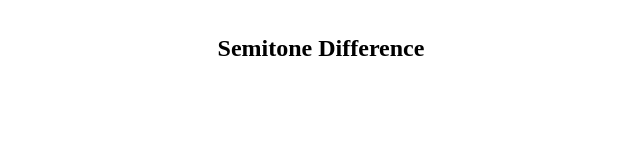
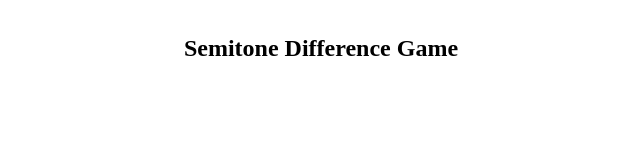
Before and after one commit to Ranger03/SemitoneWebApp, a website: page index.html in a window 1280 px wide. Shown: the top 160 px of the page, without its empty margins (319-959 px from the left). Drawn offline with Linux system fonts and the light colour scheme.

Commit message:
Update index.html

```diff
--- a/index.html
+++ b/index.html
@@ -9,7 +9,7 @@
 </head>
 <body>
     <div class="main-container">
-        <div id="title"><strong>Semitone Difference</strong></div>
+        <div id="title"><strong>Semitone Difference Game</strong></div>
         <div id="screen-results"></div>
         <div id="display-notes">Guess the distance between the two notes, enter and submit a number</div>
         <form action="" id="myForm">
```
